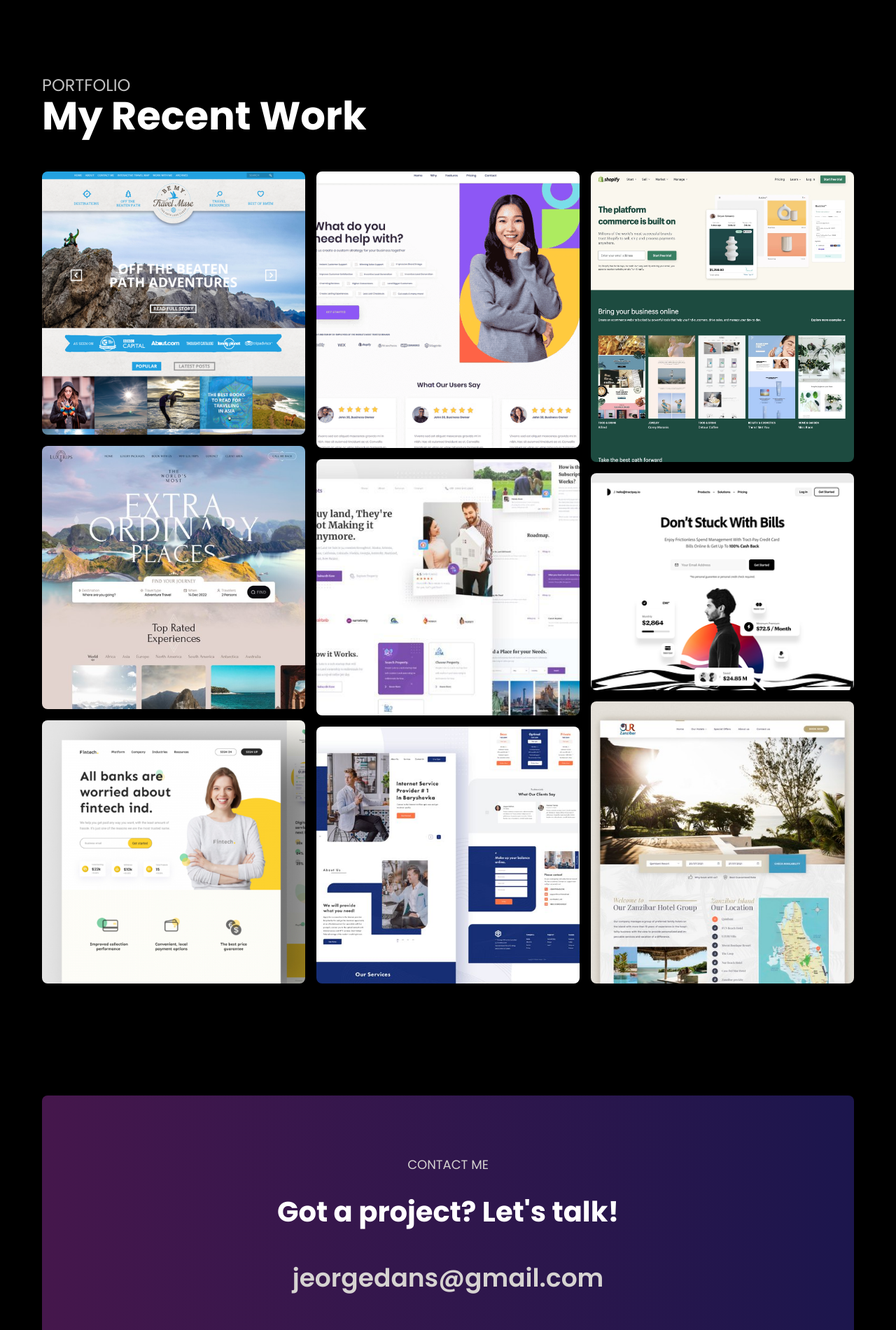
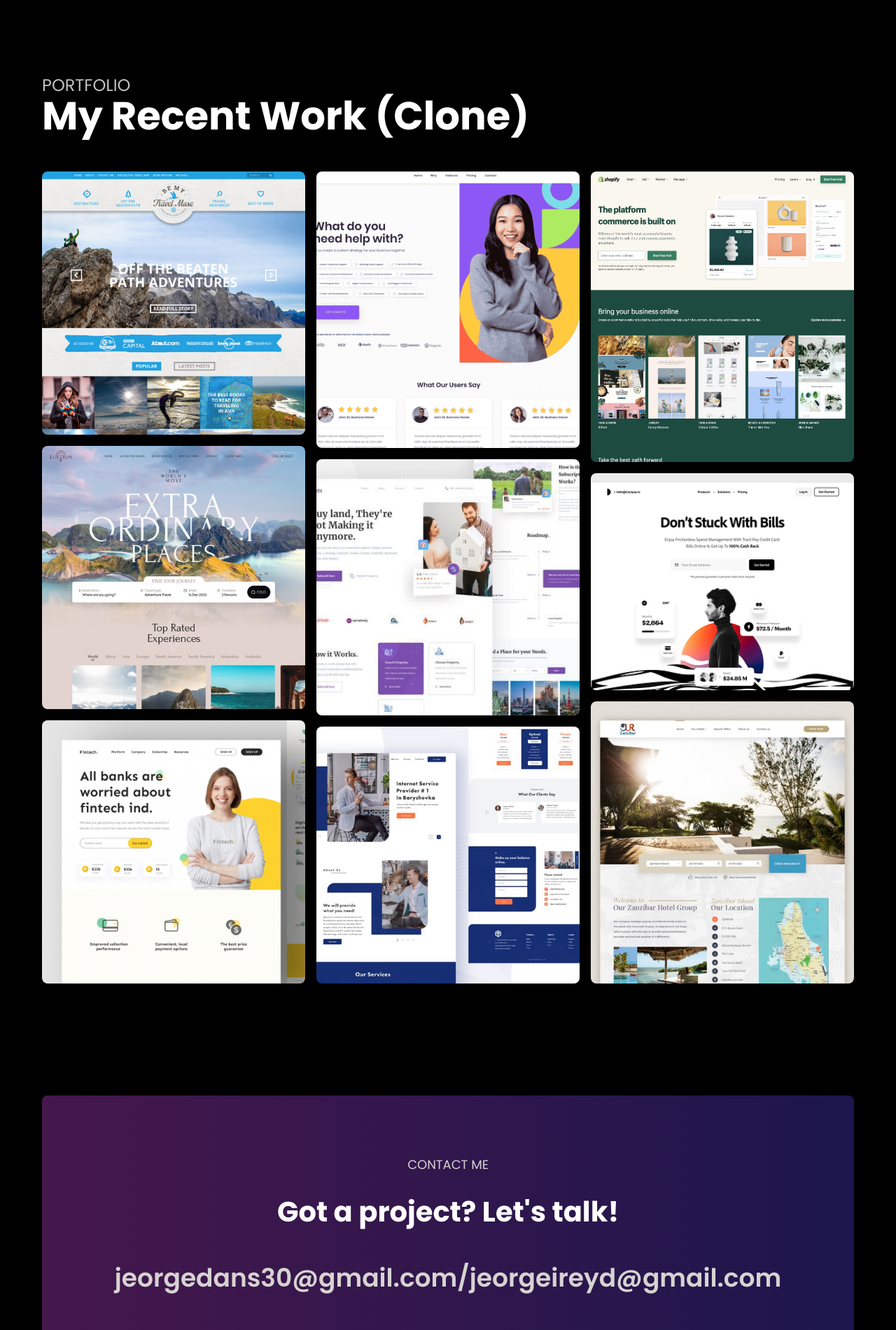
Before and after one commit to JorjiIrie/jeorgedansportfolio, a plain HTML site: page index.html in a window 1280 px wide. Shown: the part 1940-3840 px from the top of the page at 70% size. Drawn offline with nearby package versions, Linux system fonts and the light colour scheme.

Commit message:
Changed the code of some

```diff
--- a/index.html
+++ b/index.html
@@ -225,7 +225,7 @@
 
     <section id="portfolio" class="max-w-[1160px] w-full mx-auto mt-[168px]  px-[24px] lg:px-0 ">
         <h3 class="text-2xl text-[#C1C1C1]">PORTFOLIO</h3>
-        <h3 class="text-[56px] font-bold text-white leading-[1]">My Recent Work</h3>
+        <h3 class="text-[56px] font-bold text-white leading-[1]">My Recent Work (Clone)</h3>
         <div class="grid grid-cols-1 sm:grid-cols-3 lg:grid-cols-3 gap-4 mt-[51px]">
             <div class="grid gap-4" >
                 <a href="#" class="overflow-hidden rounded-lg" data-aos="fade-up" data-aos-duration="1000">
@@ -270,7 +270,7 @@
             <div class="flex justify-center items-center flex-col">
                 <p class="text-stone-300 text-lg mb-[23px]">CONTACT ME</p>
                 <p class="text-white text-[35px] lg:text-[40px] font-bold mb-[45px] text-center">Got a project? Let's talk!</p>
-                <p class="text-stone-300 font-semibold text-2xl lg:text-4xl">jeorgedans@gmail.com</p>
+                <p class="text-stone-300 font-semibold text-2xl lg:text-4xl">jeorgedans30@gmail.com/jeorgeireyd@gmail.com</p>
             </div>
             <div class="flex flex-col lg:flex-row justify-between w-full mt-[132px] ">
                 <p class="text-white font-bold hidden md:block">Jeorge Dans</p>
```
